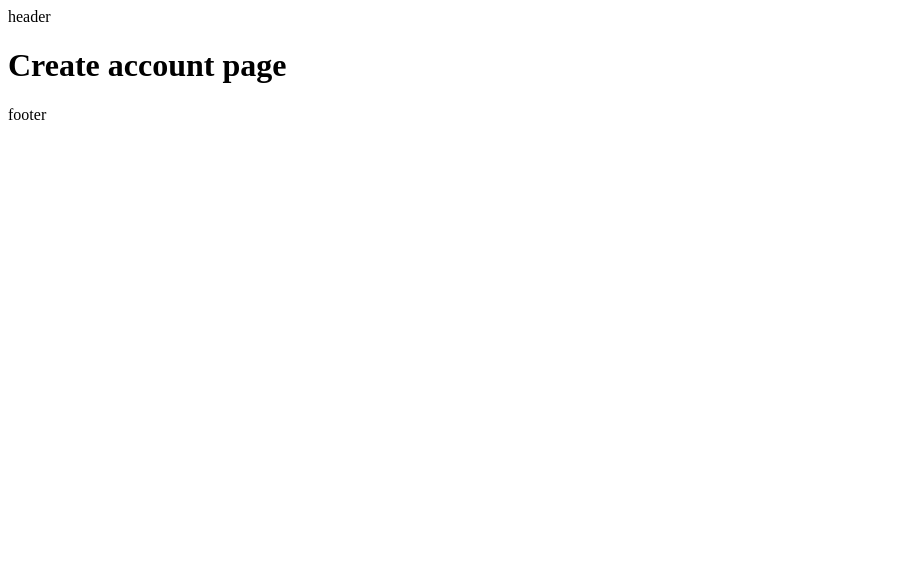
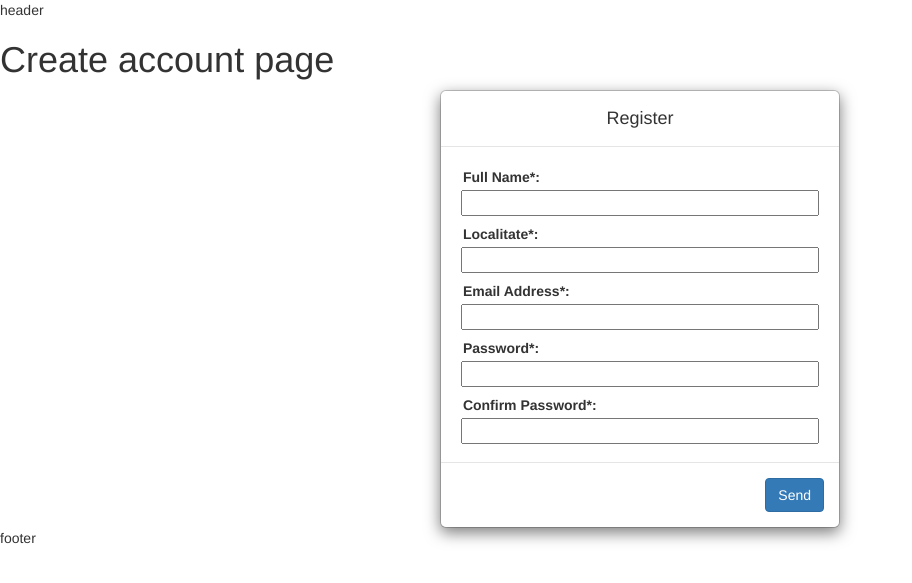
Before and after one commit to ancabalc/web6-1, a CodeIgniter app: page /web6-1/index.php/account/create in a window 1280 px wide. Shown: the top 583 px of the page, without its empty margins (0-912 px from the left). Run offline with CodeIgniter, Linux system fonts and the light colour scheme; some libraries are stand-ins or nearby versions.

Commit message:
lalalala marius

```diff
--- a/application/views/createview.php
+++ b/application/views/createview.php
@@ -1 +1,49 @@
 <h1>Create account page</h1>
+
+<form id='register' name="register-form"
+	onsubmit='validateForm(); return false' action='register' method='post'
+	accept-charset='UTF-8'>
+
+	<div class="modal-content">
+		<div class="modal-header">
+			<h4 class="modal-title" id="myModalLabel">Register</h4>
+		</div>
+		<div class="modal-body">
+
+			<div id='name-input-div' class="row input-div">
+				<label class="form-label">Full Name*: </label>
+				<input type='text'
+					name='name' id='name' maxlength="50" />
+			</div>
+
+			<div id='localitate-input-div' class="row input-div">
+				<label class="form-label">Localitate*: </label>
+				<input
+					type='text' name='localitate' id='localitate' maxlength="50" />
+			</div>
+
+			<div id='email-input-div' class="row input-div">
+				<label class="form-label">Email Address*: </label>
+				<input
+					type='text' name='email' id='email' maxlength="50" />
+			</div>
+
+			<div id='password-input-div' class="row input-div">
+				<label class="form-label">Password*: </label>
+				<input type='password'
+					name='password' id='password1'
+					maxlength="50" />
+			</div>
+
+			<div id='re-password-input-div' class="row input-div">
+				<label class="form-label">Confirm Password*: </label>
+				<input
+					type='password' name='re-password' id='re-password'
+					maxlength="50" />
+			</div>
+		</div>
+		<div class="modal-footer">
+			<button type="submit" class="btn btn-primary">Send</button>
+		</div>
+	</div>
+</form>
--- a/application/views/layout.php
+++ b/application/views/layout.php
@@ -4,6 +4,15 @@
 <head>
 	<meta charset="utf-8">
 	<title><?php echo $title;?></title>
+
+<link rel="stylesheet" href="https://maxcdn.bootstrapcdn.com/bootstrap/3.3.7/css/bootstrap.min.css" integrity="sha384-BVYiiSIFeK1dGmJRAkycuHAHRg32OmUcww7on3RYdg4Va+PmSTsz/K68vbdEjh4u" crossorigin="anonymous">
+<link rel="stylesheet" href="http://localhost/web6-1/assets/css/style.css">
+
+<script src="https://code.jquery.com/jquery-3.1.0.js" integrity="sha256-slogkvB1K3VOkzAI8QITxV3VzpOnkeNVsKvtkYLMjfk=" crossorigin="anonymous"></script>
+<script src="https://maxcdn.bootstrapcdn.com/bootstrap/3.3.7/js/bootstrap.min.js" integrity="sha384-Tc5IQib027qvyjSMfHjOMaLkfuWVxZxUPnCJA7l2mCWNIpG9mGCD8wGNIcPD7Txa" crossorigin="anonymous"></script>
+<script src="http://localhost/web6-1/assets/js/functions.js" type="text/javascript"></script>
+
+
 </head>
     <body>
         <header>
--- /dev/null
+++ b/assets/css/style.css
@@ -0,0 +1,48 @@
+
+
+
+form, #register {
+	width: 400px;
+	text-align: center;
+	margin: 0 auto;
+}
+
+.modal-body{
+	width: 90%;
+	margin: 0 auto;
+}
+
+.input-div label, .input-div input, .input-div span{
+	display:inline-table;
+}
+
+input {
+	width: 100%;
+	heigth: 30px;
+	margin: 3px 0;
+}
+
+.form-label {
+	margin: 5px 0 0 2px;
+	float: left;
+}
+
+.invalid-data {
+	border: 2px solid #ff4d4d;
+	background-color: #ffe6e6;
+}
+
+.form-body {
+	box-sizing: border-box;
+	padding: 0 30px
+}
+
+.span-requested {
+	color: #ff4d4d;
+	float: left;
+
+}
+
+.invisible{
+	display: none;
+}
--- /dev/null
+++ b/assets/js/functions.js
@@ -0,0 +1,68 @@
+function validateForm() {
+    var invalid ;
+
+    var name = document.forms["register"]["name"].value;
+    if (name == null || name == "" || validateName(name)== false) {
+    	$( "#name" ).addClass( "invalid-data" );
+    	$("#name-input-div").append("<span class='span-requested'>This field is requested!*</span>")
+    	invalid++;
+    }
+
+    var localitate = document.forms["register"]["localitate"].value;
+    if (localitate == null || localitate == "" || validateName(localitate)== false) {
+    	$( "#localitate" ).addClass( "invalid-data" );
+    	$("#localitate-input-div").append("<span class='span-requested'>This field is requested!*</span>")
+    	invalid++;
+    }
+
+    var email = document.forms["register"]["email"].value;
+    if (email == null || email == "" || validateEmail(email) == false) {
+    	$( "#email" ).addClass( "invalid-data" );
+    	$("#email-input-div").append("<span class='span-requested'>"+email+" is not a valid email address!*</span>")
+    	invalid++;
+    }
+
+    var password = document.forms["register"]["password"].value;
+    if (password == null || password == "" || validatePassword(password) == false) {
+    	$( "#password1" ).addClass( "invalid-data" );
+    	$("#password-input-div").append("<span class='span-requested'>Requested password is unauthorised!*</span>")
+    	invalid++;
+    }
+
+    var repassword = document.forms["register"]["re-password"].value;
+    if (repassword !== password){
+    	$( "#re-password" ).addClass( "invalid-data" );
+    	$("#re-password-input-div").append("<span class='span-requested'>Your passwords do not match!*</span>")
+    	invalid++;
+    }
+
+
+
+
+    if (invalid>0){
+    	return false;
+    }else{
+    	return true;
+    }
+
+}
+
+function validateEmail(email) {
+    var re = /^(([^<>()\[\]\\.,;:\s@"]+(\.[^<>()\[\]\\.,;:\s@"]+)*)|(".+"))@((\[[0-9]{1,3}\.[0-9]{1,3}\.[0-9]{1,3}\.[0-9]{1,3}])|(([a-zA-Z\-0-9]+\.)+[a-zA-Z]{2,}))$/;
+    return re.test(email);
+}
+
+function validateUsername(username){
+	var usernameRegex = /^[a-zA-Z0-9]+$/;
+	return usernameRegex.test(username);
+}
+
+function validateName(name){
+	var nameRegex = /^[a-zA-Z\-]+$/;
+	return nameRegex.test(name);
+}
+
+function validatePassword(password){
+	var regularExpression = /^[a-zA-Z0-9]+$/;
+	return regularExpression.test(password);
+}
--- a/index.php
+++ b/index.php
@@ -232,6 +232,7 @@ switch (ENVIRONMENT)
 	// Path to the front controller (this file) directory
 	define('FCPATH', dirname(__FILE__).DIRECTORY_SEPARATOR);
 
+
 	// Name of the "system" directory
 	define('SYSDIR', basename(BASEPATH));
 
```
Also changed, not shown: 2 other files.
